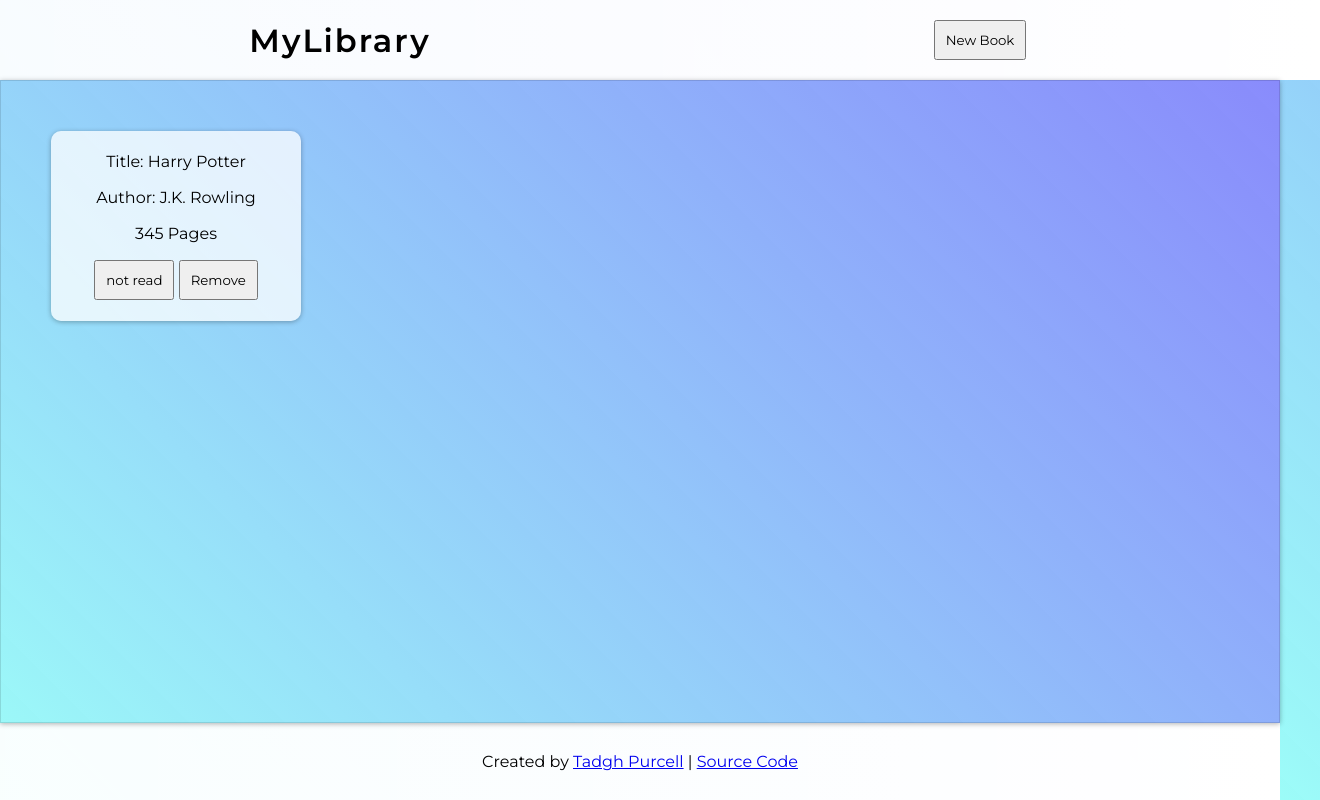
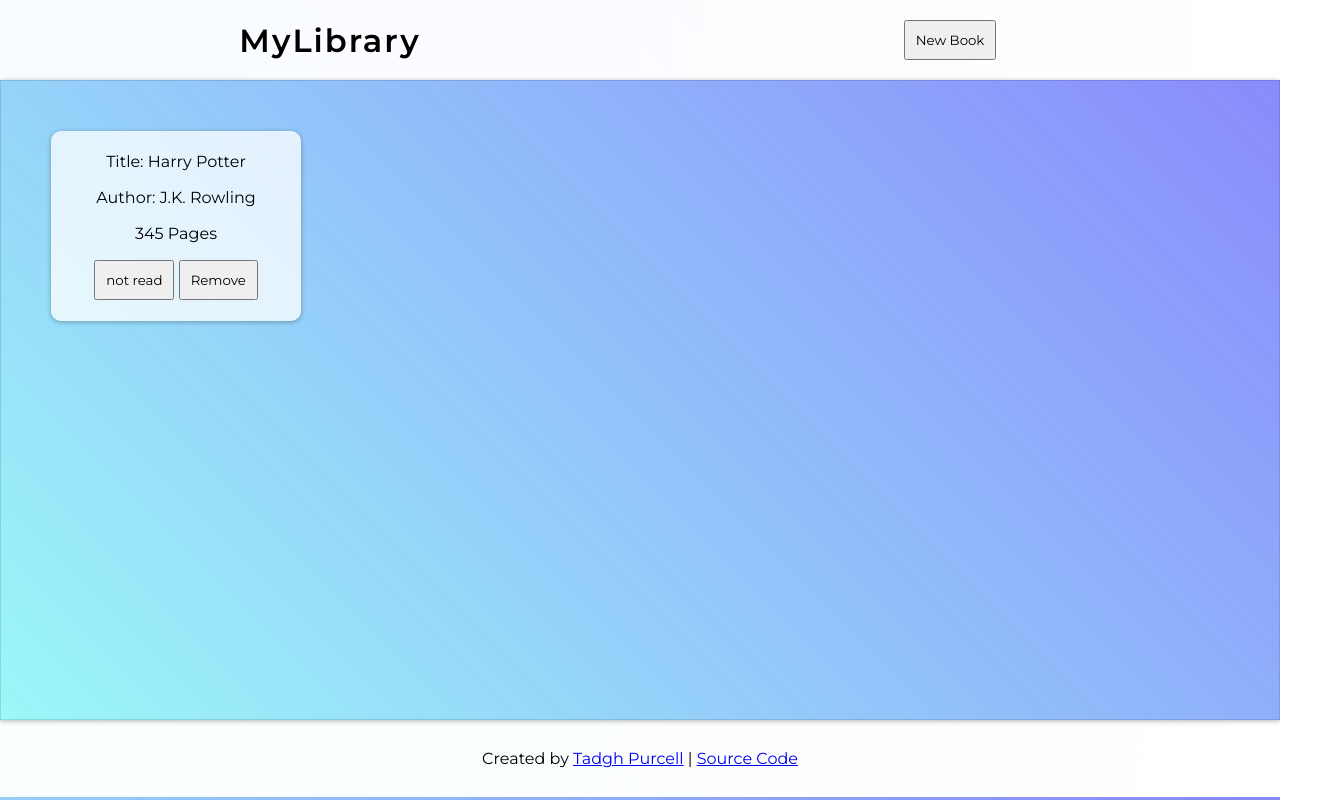
Before and after one commit to BigSmokeyBacon/library, a plain HTML site: page index.html in a window 1280 px wide. Shown: the whole page, 1320 px wide, since content can reach past the window. Drawn offline with Linux system fonts and the light colour scheme.

Commit message:
Fix bug where header was pushing out over side of body because of width set

```diff
--- a/style.css
+++ b/style.css
@@ -17,9 +17,10 @@ body {
   overflow-x: hidden;
   font-family: montserrat, sans-serif;
   display: grid;
-  height: 100vh;
-  grid-template-rows: max-content 1fr max-content;
-
+  /* height: 100vh; */
+  grid-template-rows: max-content minmax(80vh, 1fr) max-content;
+  /* background-repeat: no-repeat; */
+  /* background-size: auto; */
   background-image: linear-gradient(
     45deg,
     rgba(156, 252, 248, 1),
@@ -30,7 +31,6 @@ body {
 
 .header {
   display: grid;
-  width: 100%;
   place-items: center;
   grid-template-columns: repeat(2, 1fr);
   padding: 20px;
@@ -105,6 +105,7 @@ button {
   gap: 16px;
   padding: 50px;
   z-index: 1;
+  /* height: max(67vh, max-content); */
 }
 
 .card {
```
